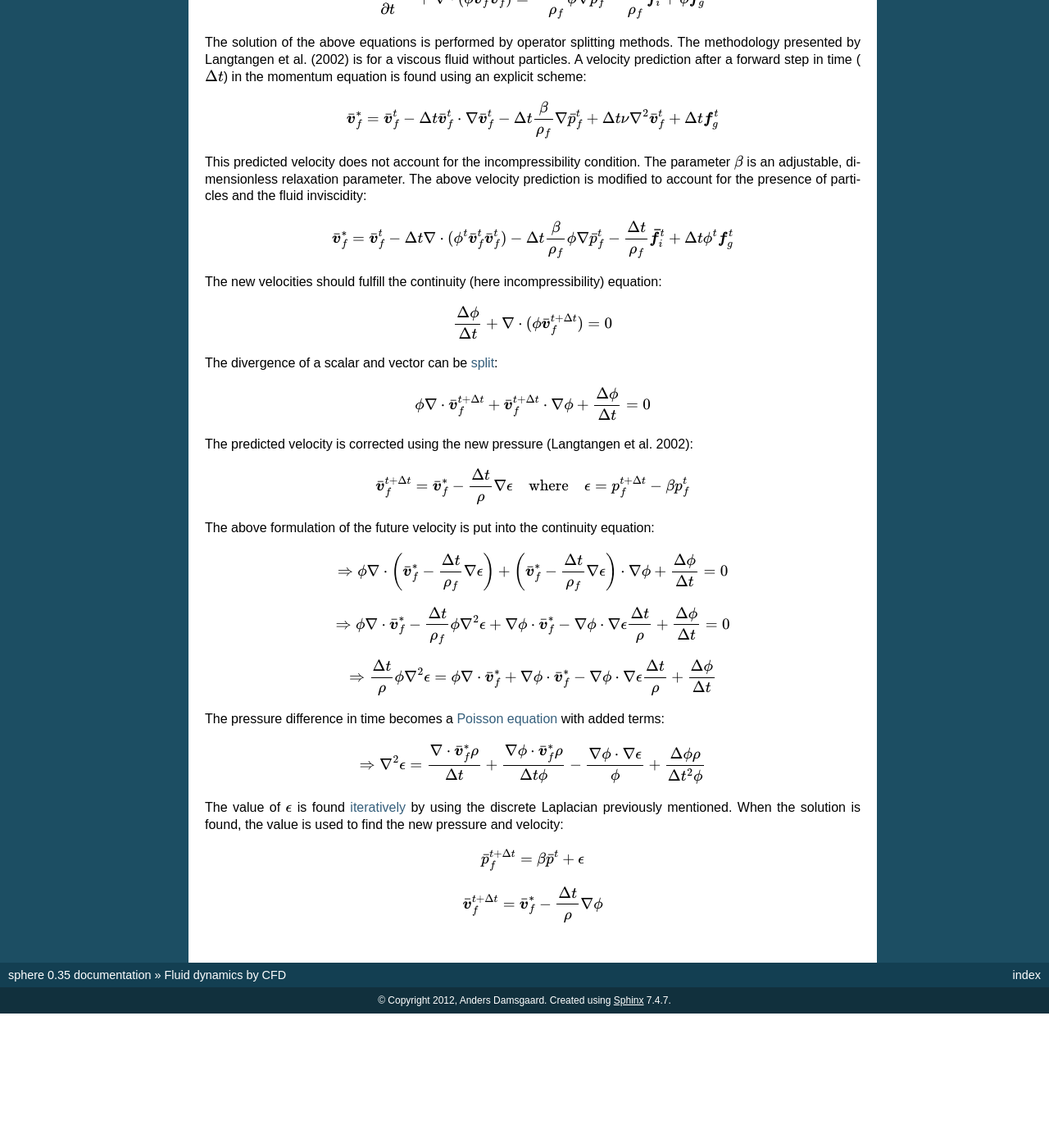
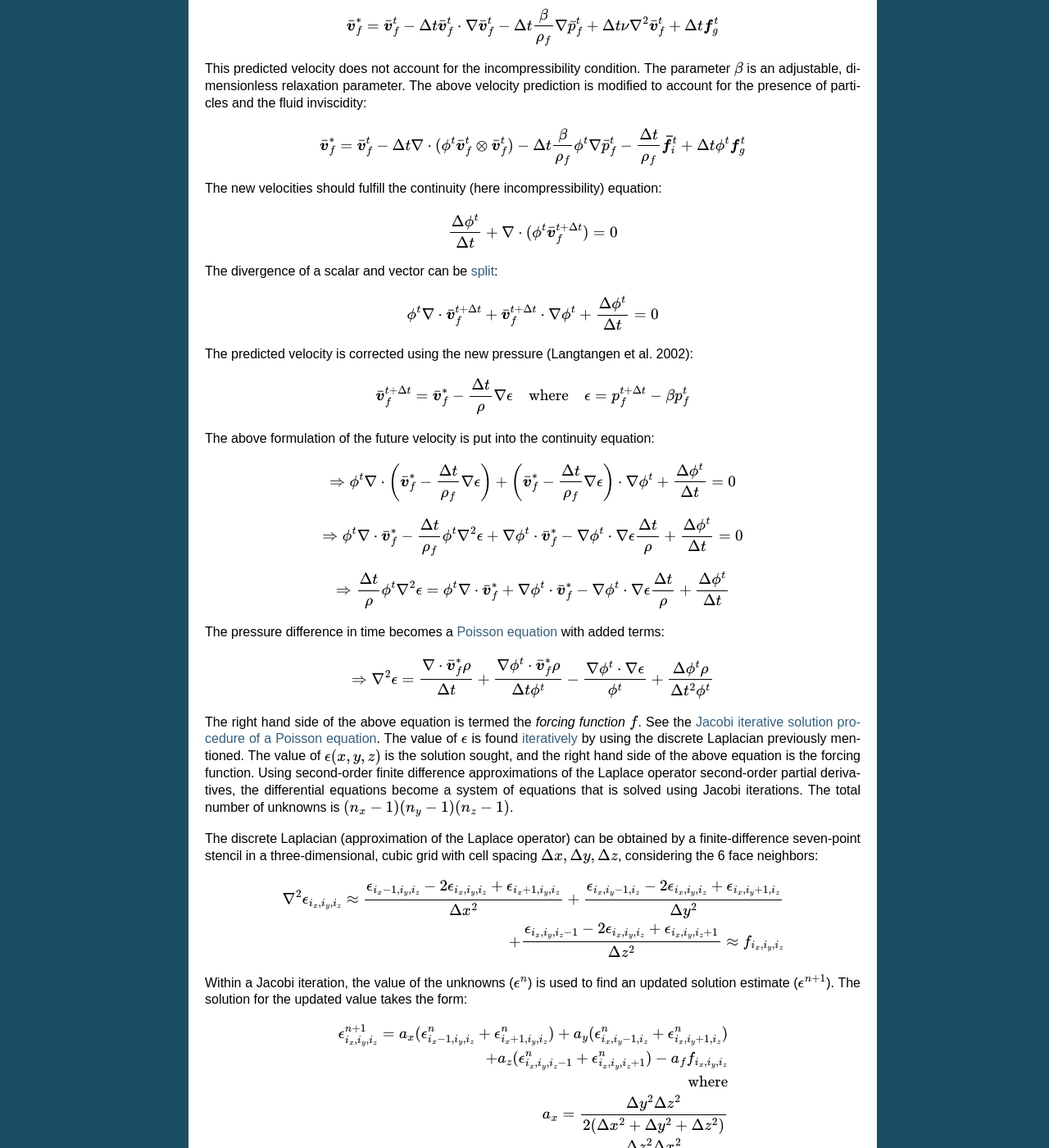
Before and after one commit to marwamiro/sphere, a Sphinx documentation site: the page built from doc/sphinx/cfd.rst, in a window 1280 px wide and 1400 px high, scrolled down 980 px. Shown: the whole window at 82% size. Built offline with Sphinx 7.4.7, drawn with Linux system fonts in a browser that asks for light colours; formulas are drawn with MathJax 3; before the commit the page ends 2216 px from its top, so only the background shows below that; some of the changed text lies outside the part shown.

Commit message:
added details on iterative solution procedure

```diff
--- a/doc/sphinx/cfd.rst
+++ b/doc/sphinx/cfd.rst
@@ -1,5 +1,5 @@
-Fluid dynamics by CFD
-=====================
+Fluid simulation by CFD
+=======================
 Fluid flow is governed by the Navier-Stokes continuity and momentum equations,
 assuming that the fluid is incompressible. In a single phase fluid without
 grains, the continuity equation is:
@@ -11,12 +11,12 @@
 
 .. math::
     \frac{\partial \boldsymbol{v}_f}{\partial t}
-    + \bar{\boldsymbol{v}}_f \cdot \nabla \bar{\boldsymbol{v}}_f =
-    - \frac{1}{\rho_f} \nabla p_f + \nu \nabla^2 \bar{\boldsymbol{v}}_f
+    + \boldsymbol{v}_f \cdot \nabla \boldsymbol{v}_f =
+    - \frac{1}{\rho_f} \nabla p_f + \nu \nabla^2 \boldsymbol{v}_f
     + \boldsymbol{f}_g
 
-Here, :math:`\bar{\boldsymbol{v}}_f` is the averaged fluid velocity,
-and :math:`\bar{p}_f` is the averaged fluid pressure. :math:`\nu` is the fluid
+Here, :math:`\boldsymbol{v}_f` is the fluid velocity,
+and :math:`p_f` is the fluid pressure. :math:`\nu` is the fluid
 viscosity, and :math:`\boldsymbol{f}_g` is the gravitational force.  The
 `Laplacian`_ (:math:`\nabla^2`) is the `divergence`_ (:math:`\nabla \cdot`) of
 the `gradient`_ (:math:`\nabla`):
@@ -27,26 +27,14 @@
     \frac{\partial^2}{\partial y^2} +
     \frac{\partial^2}{\partial z^2}
 
-The discrete Laplacian (approximation of the Laplace operator) can be obtained
-by a finite-difference seven-point stencil in a three-dimensional regular, cubic
-grid with cell spacing :math:`h`, considering the 6 face neighbors (O'Reilly and
-Beck 2006):
-
-.. math::
-    % OReilly and Beck 2006 A Family of Large-Stencil Discrete Laplacian
-    % Approximations in Three Dimensions
-    \nabla^2 f(x,y,z) \approx \frac{1}{h^2} \left(
-    f(x-h,y,z) + f(x+h,y,z) + f(x,y-h,z) +
-    f(x,y+h,z) + f(x,y,z-h) + f(x,y,z+h) - 6f(x,y) \right)
-
-In an averaged discretization, assuming that that the fluid is inviscid (zero
-viscosity), the continuity equation becomes:
+In an averaged discretization the continuity equation becomes:
 
 .. math::
     \nabla \cdot \bar{\boldsymbol{v}}_f = 0
 
 The bar symbol denotes that the value is averaged in the cell. The momentum
-equation becomes:
+equation, assuming that that the fluid is inviscid (zero
+viscosity), becomes:
 
 .. math::
     \frac{\partial \bar{\boldsymbol{v}}_f}{\partial t}
@@ -67,11 +55,15 @@
 
 .. math::
     \frac{\partial (\phi \bar{\boldsymbol{v}}_f)}{\partial t}
-    + \nabla \cdot (\phi \bar{\boldsymbol{v}}_f \bar{\boldsymbol{v}}_f) =
+    + \nabla \cdot (\phi \bar{\boldsymbol{v}}_f \otimes \bar{\boldsymbol{v}}_f) =
     - \frac{1}{\rho_f} \phi \nabla \bar{p}_f
     - \frac{1}{\rho_f} \boldsymbol{\bar{f}}_i
     + \phi \boldsymbol{f}_g
 
+The outer product :math:`\bar{\boldsymbol{v}}_f \otimes \bar{\boldsymbol{v}}_f`
+is equivalent to a matrix multiplication :math:`\bar{\boldsymbol{v}}_f
+\bar{\boldsymbol{v}}_f^T`, and results in a 3-by-3 matrix. The divergence of a
+matrix yields a vector field.
 The solution of the above equations is performed by operator splitting methods.
 The methodology presented by Langtangen et al. (2002) is for a viscous fluid
 without particles. A velocity prediction after a forward step in time
@@ -91,8 +83,8 @@
 
 .. math::
     \bar{\boldsymbol{v}}^*_f = \bar{\boldsymbol{v}}^t_f
-    - \Delta t \nabla \cdot (\phi^t \bar{\boldsymbol{v}}_f^t \bar{\boldsymbol{v}}_f^t)
-    - \Delta t \frac{\beta}{\rho_f} \phi \nabla \bar{p}_f^t
+    - \Delta t \nabla \cdot (\phi^t \bar{\boldsymbol{v}}_f^t \otimes \bar{\boldsymbol{v}}_f^t)
+    - \Delta t \frac{\beta}{\rho_f} \phi^t \nabla \bar{p}_f^t
     - \frac{\Delta t}{\rho_f} \boldsymbol{\bar{f}}_i^t
     + \Delta t \phi^t \boldsymbol{f}_g^t
 
@@ -100,15 +92,15 @@
 equation:
 
 .. math::
-    \frac{\Delta \phi}{\Delta t} + \nabla \cdot (\phi
+    \frac{\Delta \phi^t}{\Delta t} + \nabla \cdot (\phi^t
     \bar{\boldsymbol{v}}_f^{t+\Delta t}) = 0
 
 The divergence of a scalar and vector can be `split`_:
 
 .. math::
-    \phi \nabla \cdot \bar{\boldsymbol{v}}_f^{t+\Delta t} +
-    \bar{\boldsymbol{v}}_f^{t+\Delta t} \cdot \nabla \phi
-    + \frac{\Delta \phi}{\Delta t} = 0
+    \phi^t \nabla \cdot \bar{\boldsymbol{v}}_f^{t+\Delta t} +
+    \bar{\boldsymbol{v}}_f^{t+\Delta t} \cdot \nabla \phi^t
+    + \frac{\Delta \phi^t}{\Delta t} = 0
 
 The predicted velocity is corrected using the new pressure (Langtangen et al.
 2002):
@@ -124,27 +116,27 @@
 
 .. math::
     \Rightarrow
-    \phi \nabla \cdot
+    \phi^t \nabla \cdot
     \left( \bar{\boldsymbol{v}}^*_f - \frac{\Delta t}{\rho_f} \nabla \epsilon \right)
     +
     \left( \bar{\boldsymbol{v}}^*_f - \frac{\Delta t}{\rho_f} \nabla \epsilon \right)
-    \cdot \nabla \phi + \frac{\Delta \phi}{\Delta t} = 0
+    \cdot \nabla \phi^t + \frac{\Delta \phi^t}{\Delta t} = 0
 
 .. math::
     \Rightarrow
-    \phi \nabla \cdot
-    \bar{\boldsymbol{v}}^*_f - \frac{\Delta t}{\rho_f} \phi \nabla^2 \epsilon
-    + \nabla \phi \cdot \bar{\boldsymbol{v}}^*_f
-    - \nabla \phi \cdot \nabla \epsilon \frac{\Delta t}{\rho}
-    + \frac{\Delta \phi}{\Delta t} = 0
+    \phi^t \nabla \cdot
+    \bar{\boldsymbol{v}}^*_f - \frac{\Delta t}{\rho_f} \phi^t \nabla^2 \epsilon
+    + \nabla \phi^t \cdot \bar{\boldsymbol{v}}^*_f
+    - \nabla \phi^t \cdot \nabla \epsilon \frac{\Delta t}{\rho}
+    + \frac{\Delta \phi^t}{\Delta t} = 0
 
 .. math::
     \Rightarrow
-    \frac{\Delta t}{\rho} \phi \nabla^2 \epsilon
-    = \phi \nabla \cdot \bar{\boldsymbol{v}}^*_f
-    + \nabla \phi \cdot \bar{\boldsymbol{v}}^*_f
-    - \nabla \phi \cdot \nabla \epsilon \frac{\Delta t}{\rho}
-    + \frac{\Delta \phi}{\Delta t}
+    \frac{\Delta t}{\rho} \phi^t \nabla^2 \epsilon
+    = \phi^t \nabla \cdot \bar{\boldsymbol{v}}^*_f
+    + \nabla \phi^t \cdot \bar{\boldsymbol{v}}^*_f
+    - \nabla \phi^t \cdot \nabla \epsilon \frac{\Delta t}{\rho}
+    + \frac{\Delta \phi^t}{\Delta t}
 
 The pressure difference in time becomes a `Poisson equation`_ with added terms:
 
@@ -152,20 +144,79 @@
     \Rightarrow
     \nabla^2 \epsilon
     = \frac{\nabla \cdot \bar{\boldsymbol{v}}^*_f \rho}{\Delta t}
-    + \frac{\nabla \phi \cdot \bar{\boldsymbol{v}}^*_f \rho}{\Delta t \phi}
-    - \frac{\nabla \phi \cdot \nabla \epsilon}{\phi}
-    + \frac{\Delta \phi \rho}{\Delta t^2 \phi}
+    + \frac{\nabla \phi^t \cdot \bar{\boldsymbol{v}}^*_f \rho}{\Delta t \phi^t}
+    - \frac{\nabla \phi^t \cdot \nabla \epsilon}{\phi^t}
+    + \frac{\Delta \phi^t \rho}{\Delta t^2 \phi^t}
 
-The value of :math:`\epsilon` is found `iteratively`_ by using the discrete
-Laplacian previously mentioned. When the solution is found, the value is used to
-find the new pressure and velocity:
+The right hand side of the above equation is termed the *forcing function*
+:math:`f`.  See the `Jacobi iterative solution procedure of a Poisson
+equation`_.  The value of :math:`\epsilon` is found `iteratively`_ by using the
+discrete Laplacian previously mentioned. The value of :math:`\epsilon(x,y,z)` is
+the solution sought, and the right hand side of the above equation is the
+forcing function.  Using second-order finite difference approximations of the
+Laplace operator second-order partial derivatives, the differential equations
+become a system of equations that is solved using Jacobi iterations. The total
+number of unknowns is :math:`(n_x - 1)(n_y - 1)(n_z - 1)`.
+
+The discrete Laplacian (approximation of the Laplace operator) can be obtained
+by a finite-difference seven-point stencil in a three-dimensional, cubic
+grid with cell spacing :math:`\Delta x, \Delta y, \Delta z`, considering the 6 face neighbors:
+
+.. math::
+    \nabla^2 \epsilon_{i_x,i_y,i_z}  \approx
+    \frac{\epsilon_{i_x-1,i_y,i_z} - 2 \epsilon_{i_x,i_y,i_z}
+    + \epsilon_{i_x+1,i_y,i_z}}{\Delta x^2}
+    + \frac{\epsilon_{i_x,i_y-1,i_z} - 2 \epsilon_{i_x,i_y,i_z}
+    + \epsilon_{i_x,i_y+1,i_z}}{\Delta y^2}
+
+    + \frac{\epsilon_{i_x,i_y,i_z-1} - 2 \epsilon_{i_x,i_y,i_z}
+    + \epsilon_{i_x,i_y,i_z+1}}{\Delta z^2}
+    \approx f_{i_x,i_y,i_z}
+
+Within a Jacobi iteration, the value of the unknowns (:math:`\epsilon^n`) is
+used to find an updated solution estimate (:math:`\epsilon^{n+1}`).
+The solution for the updated value takes the form:
+
+.. math::
+    \epsilon^{n+1}_{i_x,i_y,i_z}
+    = a_x (\epsilon^n_{i_x-1,i_y,i_z} + \epsilon^n_{i_x+1,i_y,i_z})
+    + a_y (\epsilon^n_{i_x,i_y-1,i_z} + \epsilon^n_{i_x,i_y+1,i_z})
+
+    + a_z (\epsilon^n_{i_x,i_y,i_z-1} + \epsilon^n_{i_x,i_y,i_z+1})
+    - a_f f_{i_x,i_y,i_z}
+
+    \text{where}
+
+    a_x = \frac{\Delta y^2 \Delta z^2}{2(\Delta x^2 + \Delta y^2 + \Delta z^2)}
+
+    a_y = \frac{\Delta z^2 \Delta x^2}{2(\Delta x^2 + \Delta y^2 + \Delta z^2)}
+
+    a_z = \frac{\Delta x^2 \Delta y^2}{2(\Delta x^2 + \Delta y^2 + \Delta z^2)}
+
+    a_f = \frac{\Delta x^2 \Delta y^2 \Delta x^2}{2(\Delta x^2 + \Delta y^2 + \Delta z^2)}
+
+The difference between the current and updated value is termed the *normalized residual*:
+
+.. math::
+    r_{i_x,i_y,i_z} = \frac{(\epsilon^{n+1}_{i_x,i_y,i_z} - \epsilon^n_{i_x,i_y,i_z})^2}{(\epsilon^{n+1}_{i_x,i_y,i_z})^2}
+
+Note that the :math:`\epsilon` values cannot be 0 due to the above normalization
+of the residual.
+
+The updated values are at the end of the iteration stored as the current values,
+and the average value of the normalized residual is found. If this value is
+larger than a tolerance criteria, the procedure is repeated. The iterative
+procedure is ended if the number of iterations exceeds a defined limit.
+
+After the values of :math:`\epsilon` are found, they are used to find the new
+pressures and velocities:
 
 .. math::
     \bar{p}_f^{t+\Delta t} = \beta \bar{p}^t + \epsilon
 
 .. math::
     \bar{\boldsymbol{v}}_f^{t+\Delta t} =
-    \bar{\boldsymbol{v}}^*_f - \frac{\Delta t}{\rho} \nabla \phi
+    \bar{\boldsymbol{v}}^*_f - \frac{\Delta t}{\rho} \nabla \epsilon
 
 
 
@@ -175,4 +226,5 @@
 .. _gradient: https://en.wikipedia.org/wiki/Gradient
 .. _split: http://www.wolframalpha.com/input/?i=div(p+v)
 .. _Poisson equation: https://en.wikipedia.org/wiki/Poisson's_equation
+.. _`Jacobi iterative solution procedure of a Poisson equation`: http://www.rsmas.miami.edu/personal/miskandarani/Courses/MSC321/Projects/prjpoisson.pdf
 .. _iteratively: https://en.wikipedia.org/wiki/Relaxation_(iterative_method)
```
